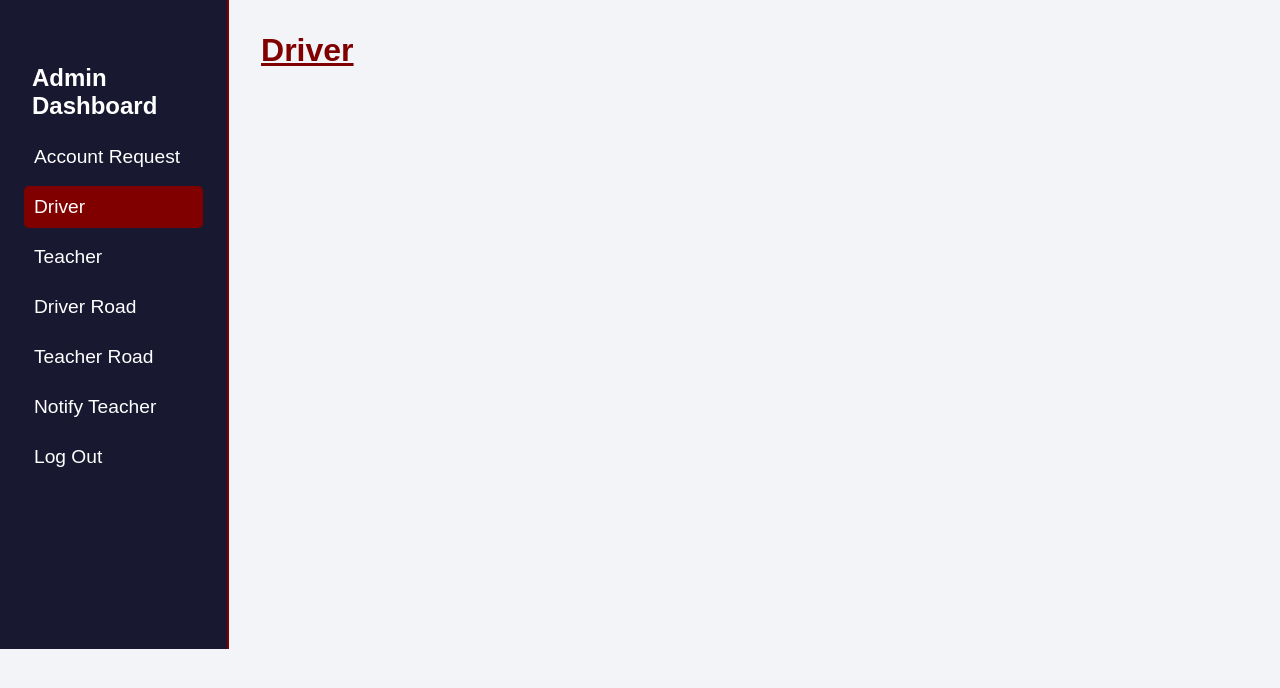
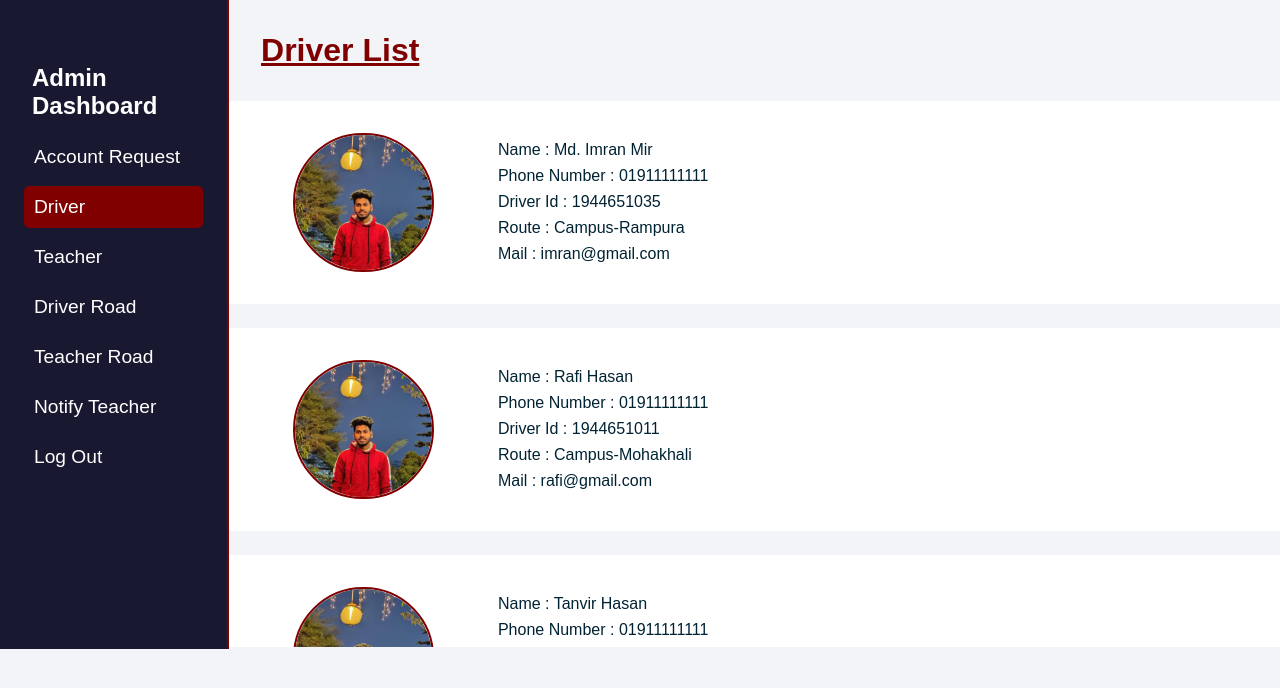
Before and after one commit to ImranMir32/Teacher-Go-Front-end, a React (Create React App) app: page /admin-dashboard in a window 1280 px wide. Both pictures are taken after a click on the element "Driver". Shown: the top 688 px of the page. Built offline with nearby package versions, Linux system fonts and the light colour scheme.

Commit message:
adding driver list component

```diff
--- /dev/null
+++ b/src/components/AdminDashboardComponents/DriverList.jsx
@@ -0,0 +1,192 @@
+import React from "react";
+import "../../styles/Dashboard/components.css";
+import imran from "../../assets/imran.jpg";
+
+// import { ToastContainer, toast } from "react-toastify";
+// import "react-toastify/dist/ReactToastify.css";
+
+const DriverList = () => {
+  //   const [Page, setPage] = useState("Account Request");
+
+  //   const handleButtonClick = (param) => {
+  //     setPage(param);
+  //   };
+
+  const demoDriverList = [
+    {
+      id: 1,
+      details: [
+        {
+          name: "Md. Imran Mir",
+          driver_id: 1944651035,
+          phone_no: "01911111111",
+          route: "Campus-Rampura",
+          mail: "imran@gmail.com",
+        },
+      ],
+    },
+    {
+      id: 2,
+      details: [
+        {
+          name: "Rafi Hasan",
+          driver_id: 1944651011,
+          phone_no: "01911111111",
+          route: "Campus-Mohakhali",
+          mail: "rafi@gmail.com",
+        },
+      ],
+    },
+    {
+      id: 3,
+      details: [
+        {
+          name: "Tanvir Hasan",
+          driver_id: 1944651069,
+          phone_no: "01911111111",
+          route: "Campus-Mohakhali",
+          mail: "1944651069@uits.edu.bd",
+        },
+      ],
+    },
+    {
+      id: 4,
+      details: [
+        {
+          name: "Murtoza Likhon",
+          driver_id: 1944651079,
+          phone_no: "01911111111",
+          route: "Campus-Mohakhali",
+          mail: "1944651079@uits.edu.bd",
+        },
+      ],
+    },
+    {
+      id: 1,
+      details: [
+        {
+          name: "Md. Imran Mir",
+          driver_id: 1944651035,
+          phone_no: "01911111111",
+          route: "Campus-Rampura",
+          mail: "imran@gmail.com",
+        },
+      ],
+    },
+    {
+      id: 2,
+      details: [
+        {
+          name: "Rafi Hasan",
+          driver_id: 1944651011,
+          phone_no: "01911111111",
+          route: "Campus-Mohakhali",
+          mail: "rafi@gmail.com",
+        },
+      ],
+    },
+    {
+      id: 3,
+      details: [
+        {
+          name: "Tanvir Hasan",
+          driver_id: 1944651069,
+          phone_no: "01911111111",
+          route: "Campus-Mohakhali",
+          mail: "1944651069@uits.edu.bd",
+        },
+      ],
+    },
+    {
+      id: 4,
+      details: [
+        {
+          name: "Murtoza Likhon",
+          driver_id: 1944651079,
+          phone_no: "01911111111",
+          route: "Campus-Mohakhali",
+          mail: "1944651079@uits.edu.bd",
+        },
+      ],
+    },
+    {
+      id: 1,
+      details: [
+        {
+          name: "Md. Imran Mir",
+          driver_id: 1944651035,
+          phone_no: "01911111111",
+          route: "Campus-Rampura",
+          mail: "imran@gmail.com",
+        },
+      ],
+    },
+    {
+      id: 2,
+      details: [
+        {
+          name: "Rafi Hasan",
+          driver_id: 1944651011,
+          phone_no: "01911111111",
+          route: "Campus-Mohakhali",
+          mail: "rafi@gmail.com",
+        },
+      ],
+    },
+    {
+      id: 3,
+      details: [
+        {
+          name: "Tanvir Hasan",
+          driver_id: 1944651069,
+          phone_no: "01911111111",
+          route: "Campus-Mohakhali",
+          mail: "1944651069@uits.edu.bd",
+        },
+      ],
+    },
+    {
+      id: 4,
+      details: [
+        {
+          name: "Murtoza Likhon",
+          driver_id: 1944651079,
+          phone_no: "01911111111",
+          route: "Campus-Mohakhali",
+          mail: "1944651079@uits.edu.bd",
+        },
+      ],
+    },
+  ];
+  return (
+    <div>
+      <div className="request-container" id="mySection">
+        {demoDriverList.map((demoDriverList) => (
+          <div className="list-details">
+            <div className="request-all-details">
+              <img src={imran} alt="imran" />
+            </div>
+            <div className="request-all-details">
+              <div key={demoDriverList.id}>
+                {/* <h3>{demoRequest.account_type}</h3> */}
+                {demoDriverList.details.map((details) => (
+                  <div key={details.driver_id}>
+                    <p>Name : {details.name}</p>
+                    <p>Phone Number : {details.phone_no}</p>
+                    <p>Driver Id : {details.driver_id}</p>
+                    <p>Route : {details.route}</p>
+                    <p>Mail : {details.mail}</p>
+                  </div>
+                ))}
+              </div>
+            </div>
+          </div>
+          // </div>
+        ))}
+      </div>
+    </div>
+    // </div>
+  );
+};
+
+export default DriverList;
--- a/src/routes/AdminDashboard.jsx
+++ b/src/routes/AdminDashboard.jsx
@@ -1,6 +1,7 @@
 import React, { useState } from "react";
 import "../styles/Dashboard/dashboard.css";
 import Request from "../components/AdminDashboardComponents/Request";
+import DriverList from "../components/AdminDashboardComponents/DriverList";
 
 // import { ToastContainer, toast } from "react-toastify";
 // import "react-toastify/dist/ReactToastify.css";
@@ -29,9 +30,9 @@ const AdminDashboard = () => {
 
             <p
               onClick={() => {
-                handleButtonClick("Driver");
+                handleButtonClick("Driver List");
               }}
-              className={Page === "Driver" ? "cp-p-active" : "cp-p"}
+              className={Page === "Driver List" ? "cp-p-active" : "cp-p"}
             >
               Driver
             </p>
@@ -88,6 +89,8 @@ const AdminDashboard = () => {
           <div className="scrollable-section">
             <div className="cp-topic-details">
               {Page === "Account Request" && <Request />}
+              {Page === "Driver List" && <DriverList />}
+
               {/*{Page === "Data Types and Variables" && <DataTypes />}
               {Page === "Operators and Expressions" && <OperatorsExpressions />}
               {Page === "If Else" && <IfElse />}
--- a/src/styles/Dashboard/components.css
+++ b/src/styles/Dashboard/components.css
@@ -9,6 +9,15 @@ h1 {
 .request-details {
   display: flex;
   height: 10rem;
+  background-color: white;
+  margin-bottom: 1.5rem;
+  padding: 2rem;
+  /* padding-left: 4rem; */
+}
+
+.list-details {
+  display: flex;
+  height: 12.7rem;
   background-color: white;
   margin-bottom: 1.5rem;
   padding: 2rem;
@@ -34,3 +43,10 @@ h1 {
 .request-all-details p {
   margin-top: 0.5rem;
 }
+
+img {
+  border-radius: 5rem;
+  margin-right: 4rem;
+  margin-left: 2rem;
+  border: solid 2px rgb(128, 0, 0);
+}
```
Also changed, not shown: src/assets/imran.jpg (added).
